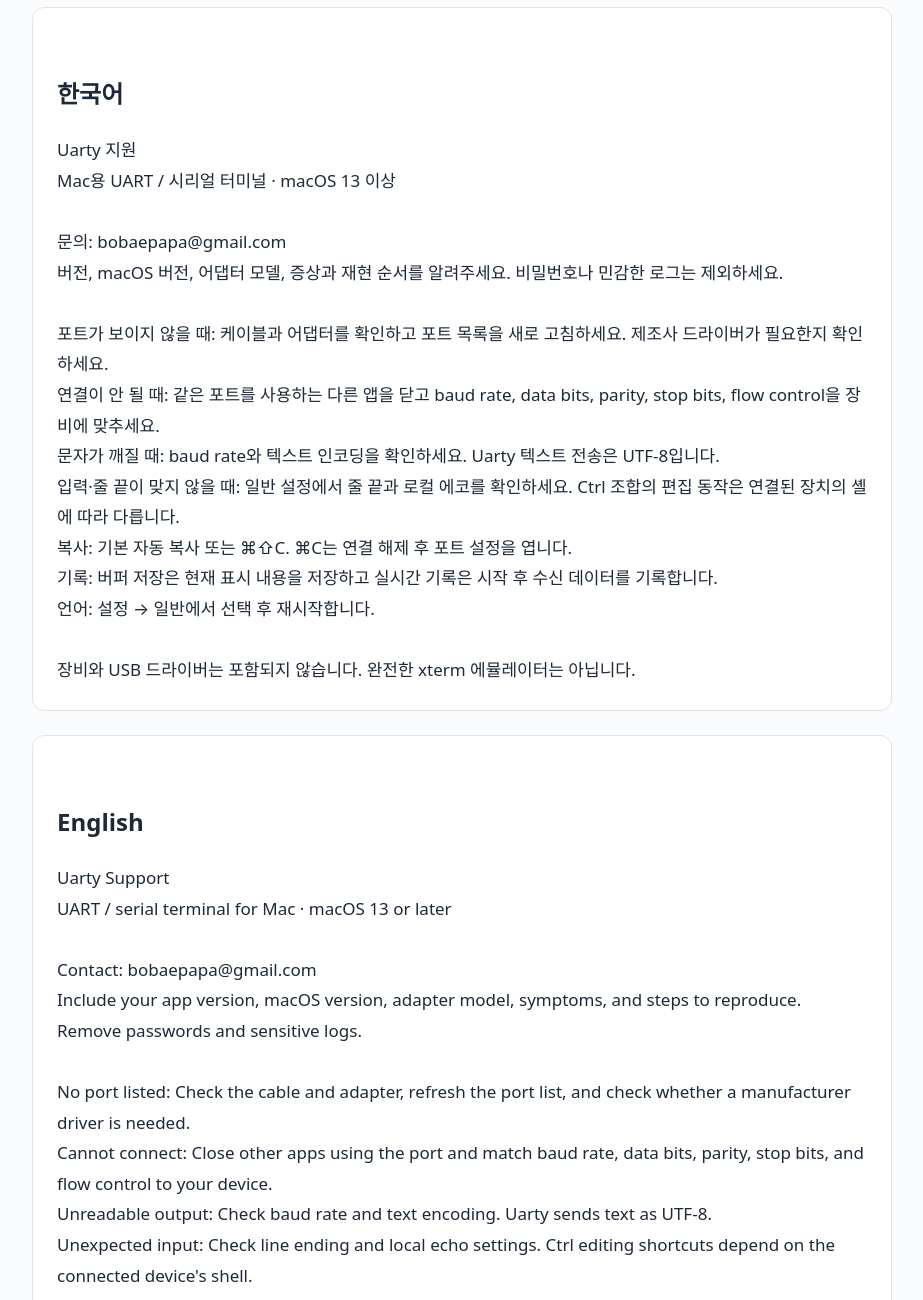
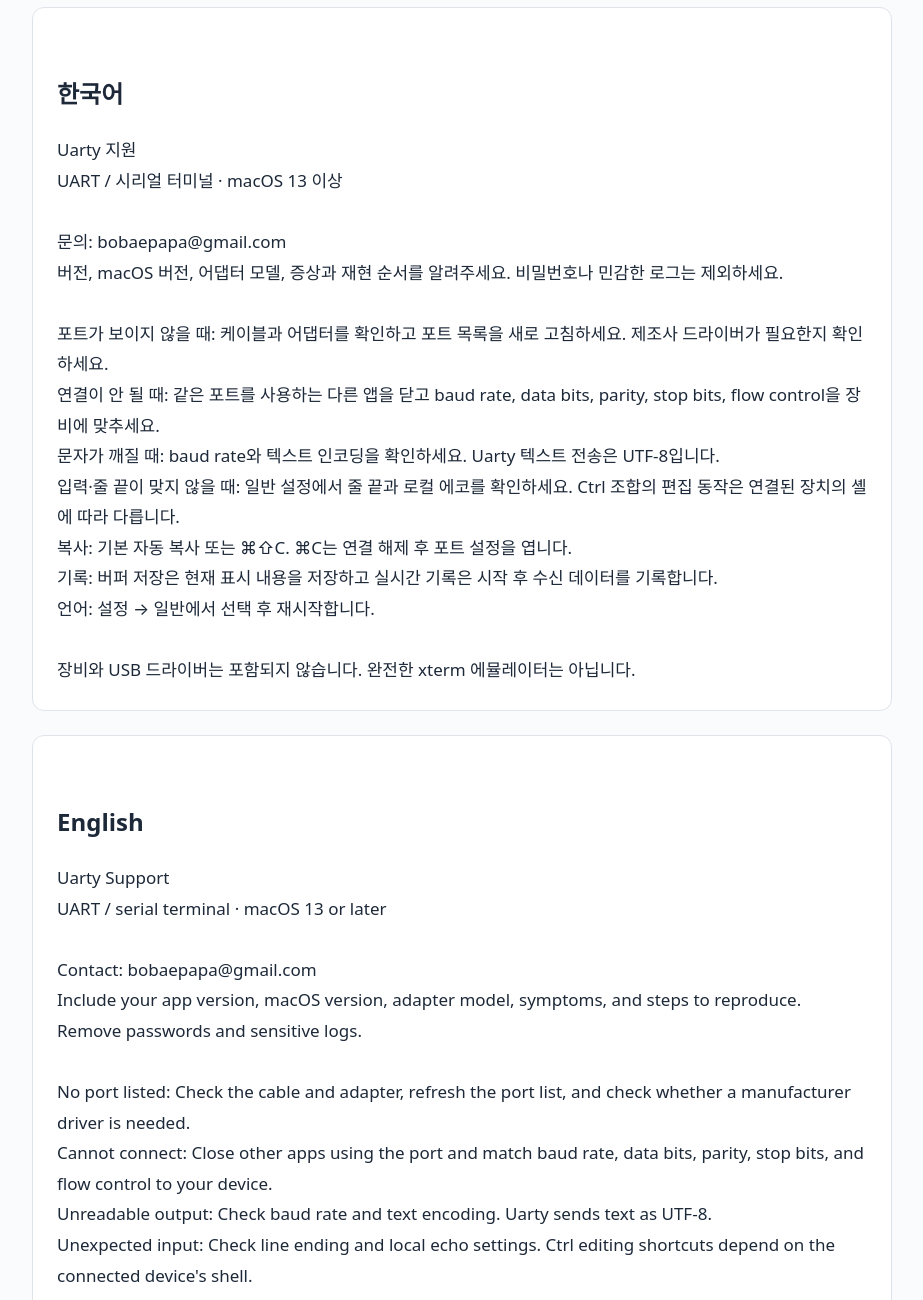
Before and after one commit to bobaepapa/bobaepapa.github.io, a plain HTML site: page support/uarty/index.html in a window 1280 px wide. Shown: the part 180-1480 px from the top of the page, without its empty margins (178-1101 px from the left). Drawn offline with Linux system fonts and the light colour scheme.

Commit message:
docs: Uarty 지원·개인정보 페이지에서 Mac 문구 제거
Uarty 0.9.36 App Store 심사가 Guideline 5.2.5(부제의 "Mac" 사용)로 반려되어
제출 자료에서 "Mac"을 뺐다. 심사 담당자가 Support URL 을 열어 보므로
웹페이지도 같은 문구로 맞춘다.

- support/uarty: "Mac용"/"for Mac", "Mac의 시리얼 포트" 등을 제거하거나
  "컴퓨터"로 바꿈. 의미 변경 없음, 기준일 유지
- support/index.html: Uarty 항목 설명만 변경. SpeedCalc 와 사이트 소개 문구는 유지

검증: 두 페이지의 <pre> 본문이 uarty 저장소 AppStore/Submission/0.9.36 의
ko/en support.txt, privacy-policy.txt 와 일치

Co-Authored-By: Claude Opus 5.5 <noreply@anthropic.com>

```diff
--- a/support/uarty/index.html
+++ b/support/uarty/index.html
@@ -1,6 +1,6 @@
 <!doctype html>
 <html lang="en"><head><meta charset="utf-8"><meta name="viewport" content="width=device-width, initial-scale=1"><meta name="description" content="Uarty serial terminal support and privacy information in English and Korean."><title>Uarty Support · 지원</title><style>body{max-width:860px;margin:0 auto;padding:40px 24px 64px;font:17px/1.8 system-ui,-apple-system,sans-serif;color:#1d2939;background:#fafbfc}a{color:#175cd3}nav{display:flex;flex-wrap:wrap;gap:20px;margin-bottom:32px}h1{font-size:32px;line-height:1.3}h2{font-size:24px;margin-top:40px}section{background:white;border:1px solid #dfe4ea;border-radius:12px;padding:24px;margin:24px 0}pre{white-space:pre-wrap;overflow-wrap:anywhere;font:inherit;margin:0}footer{color:#667085;font-size:14px}</style></head><body><header><h1>Uarty Support · 지원</h1><nav aria-label="Navigation"><a href="./">Support / 지원</a><a href="privacy.html">Privacy / 개인정보</a><a href="#ko">한국어</a><a href="#en">English</a></nav></header><main><section id="ko" lang="ko"><h2>한국어</h2><pre>Uarty 지원
-Mac용 UART / 시리얼 터미널 · macOS 13 이상
+UART / 시리얼 터미널 · macOS 13 이상
 
 문의: bobaepapa@gmail.com
 버전, macOS 버전, 어댑터 모델, 증상과 재현 순서를 알려주세요. 비밀번호나 민감한 로그는 제외하세요.
@@ -15,7 +15,7 @@ Mac용 UART / 시리얼 터미널 · macOS 13 이상
 
 장비와 USB 드라이버는 포함되지 않습니다. 완전한 xterm 에뮬레이터는 아닙니다.
 </pre></section><section id="en" lang="en"><h2>English</h2><pre>Uarty Support
-UART / serial terminal for Mac · macOS 13 or later
+UART / serial terminal · macOS 13 or later
 
 Contact: bobaepapa@gmail.com
 Include your app version, macOS version, adapter model, symptoms, and steps to reproduce. Remove passwords and sensitive logs.
```
Also changed, not shown: support/index.html (+1 -1 lines), support/uarty/privacy.html (+2 -2 lines).
